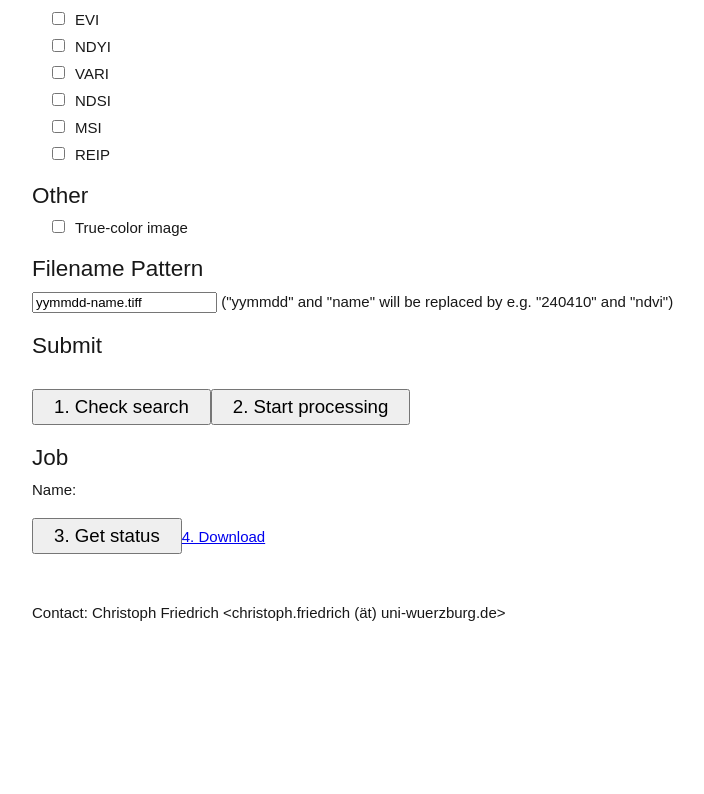
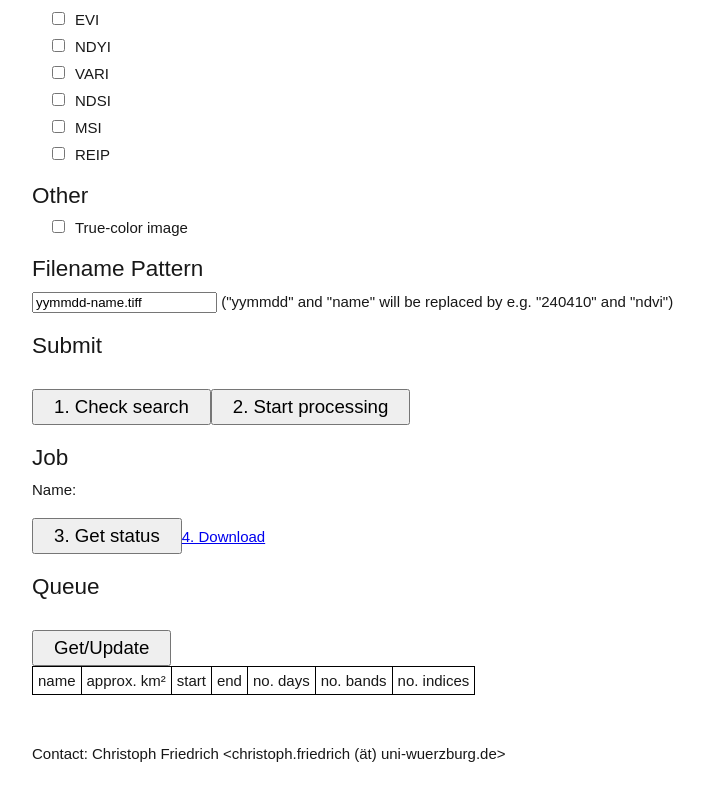
Before and after one commit to eo2cube/s2-batch-download, a Vue app in the folder ui/: page / in a window 1280 px wide. Shown: the part 781-1575 px from the top of the page, without its empty margins (0-704 px from the left). Before the commit the page ends 1434 px from the top, so only its background shows below. Built offline with nearby package versions, Linux system fonts and the light colour scheme.

Commit message:
Implement basic queue output for users

```diff
--- a/ui/src/App.vue
+++ b/ui/src/App.vue
@@ -40,6 +40,21 @@
   <button @click="status">3. Get status</button>
   <a :href="'/download/'+jobname+'.zip'">4. Download</a>
 
+  <h2>Queue</h2>
+  <button @click="getQueue">Get/Update</button>
+  <table>
+    <th>name</th><th>approx. km²</th><th>start</th><th>end</th><th>no. days</th><th>no. bands</th><th>no. indices</th>
+    <tr v-for="job in queue">
+      <td>{{ job.jobname }}</td>
+      <td>{{ Math.floor(getApproxAreaFromBbox(job.bbox)) }}</td>
+      <td>{{ job.start }}</td>
+      <td>{{ job.end }}</td>
+      <td>{{ getDaysBetweenDates(job.start, job.end) }}</td>
+      <td>{{ job.bands.length }}</td>
+      <td>{{ job.indices.length }}</td>
+    </tr>
+  </table>
+
   <footer>Contact: Christoph Friedrich &lt;christoph.friedrich (ät) uni-wuerzburg.de&gt;</footer>
 </template>
 
@@ -55,6 +70,8 @@ const other = ref([]);
 const pattern = ref('yymmdd-name.tiff')
 
 const jobname = ref(null);
+
+const queue = ref(null);
 
 const BANDS = [
   {number: '1',  name: 'coastal'},
@@ -122,6 +139,24 @@ function status() {
     }
   });
 }
+
+function getQueue() {
+  return fetch('/api/queue').then(async res => {
+    queue.value = await res.json();
+  });
+}
+
+function getApproxAreaFromBbox(bbox) {
+  let [lon1, lat1, lon2, lat2] = bbox;
+  let distance_lats = (lat2-lat1) * 111;  // this really is just approximate
+  let distance_lons = (lon2-lon1) * 111 * Math.cos(lat1/90 * Math.PI/2);  // longitudes converge towards the poles
+  return distance_lats * distance_lons;  // simplistic rectangle calculation
+}
+
+function getDaysBetweenDates(start, end) {
+  let diff_in_millisecs = new Date(end) - new Date(start);
+  return diff_in_millisecs / 1000 / 60 / 60 / 24;
+}
 </script>
 
 <style scoped>
--- a/ui/src/assets/main.css
+++ b/ui/src/assets/main.css
@@ -12,3 +12,13 @@
     background-color: hsla(160, 100%, 37%, 0.2);
   }
 }
+
+table {
+  border-collapse: collapse;
+  border: 1px solid black;
+}
+
+th, td {
+  border: 1px solid black;
+  padding: 5px;
+}
```
Also changed, not shown: 1 other file (tests, documents, lock files or other folders).
